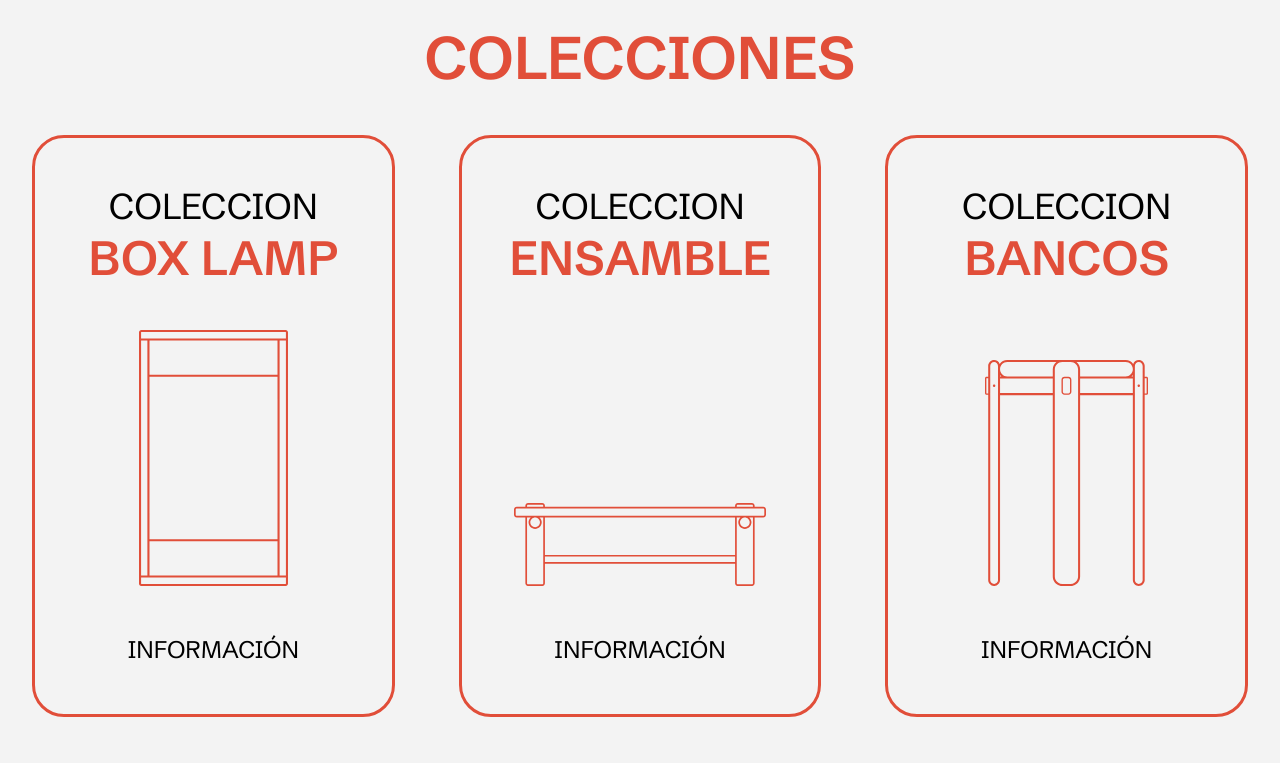
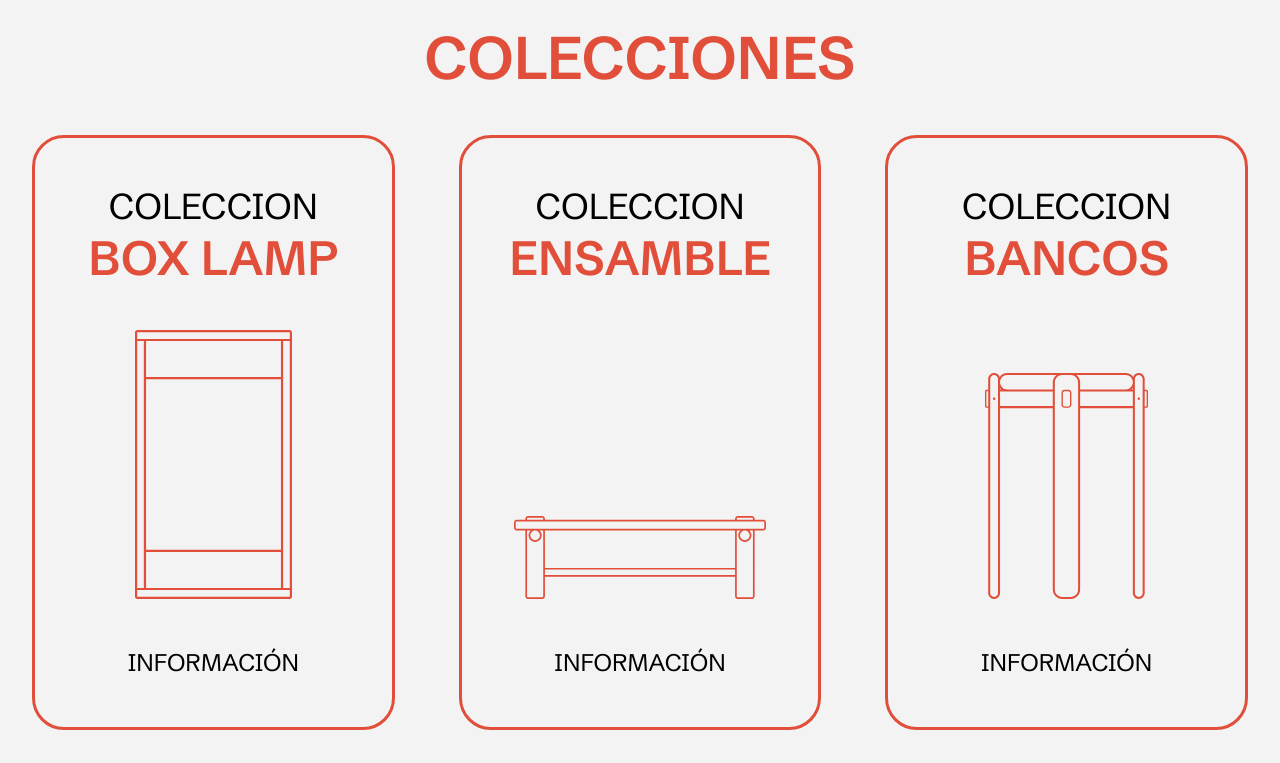
Before and after one commit to p0sin/dwall, an Astro site: page / in a window 1280 px wide. Shown: the part 1960-2723 px from the top of the page. Built offline with nearby package versions, Linux system fonts and the light colour scheme; Astro itself is replaced by a stand-in of ours.

Commit message:
fix: justify items

```diff
--- a/src/components/colecciones/Sizes.astro
+++ b/src/components/colecciones/Sizes.astro
@@ -48,7 +48,6 @@ const { sizes, sizes_img } = Astro.props;
           class="w-full max-w-[350px] h-auto object-contain rounded-xl shadow-lg"
         />
       </div>
-      )
     </div>
   </div>
 </section>
--- a/src/components/home/Colecciones.astro
+++ b/src/components/home/Colecciones.astro
@@ -29,12 +29,16 @@ const COLECCIONES = [
     <div class="flex flex-col md:flex-row w-full gap-8 md:gap-16 text-black">
       {
         COLECCIONES.map((coleccion) => (
-          <div class="border-3 border-primary rounded-4xl flex-1 basis-full md:basis-1/3 justify-items-center">
+          <a
+            href={coleccion.url}
+            class="flex-1 basis-full md:basis-1/3 hover:scale-105 transition-transform duration-300"
+          >
+            <div class="border-3 border-primary rounded-4xl flex flex-col h-full cursor-pointer items-center text-center">
               <p class="text-2xl md:text-4xl mt-8 md:mt-12 mb-2">COLECCION</p>
               <p class="text-primary font-semibold text-3xl md:text-5xl">
                 {coleccion.nombre}
               </p>
-            <div class="h-40 md:h-64 content-end my-8 md:my-12 flex items-end justify-center">
+              <div class="h-40 md:h-64 content-end my-8 md:my-12 flex items-end justify-center flex-1 w-full">
                 <img
                   src={coleccion.imagen}
                   alt={coleccion.nombre}
@@ -42,11 +46,10 @@ const COLECCIONES = [
                 />
               </div>
               <div class="text-lg md:text-2xl mb-8 md:mb-12">
-              <a href={coleccion.url} class="hover:text-primary">
-                INFORMACIÓN
-              </a>
+                <span class="hover:text-primary">INFORMACIÓN</span>
               </div>
             </div>
+          </a>
         ))
       }
     </div>
```
Lines whose indentation alone changed are shown as unchanged.
